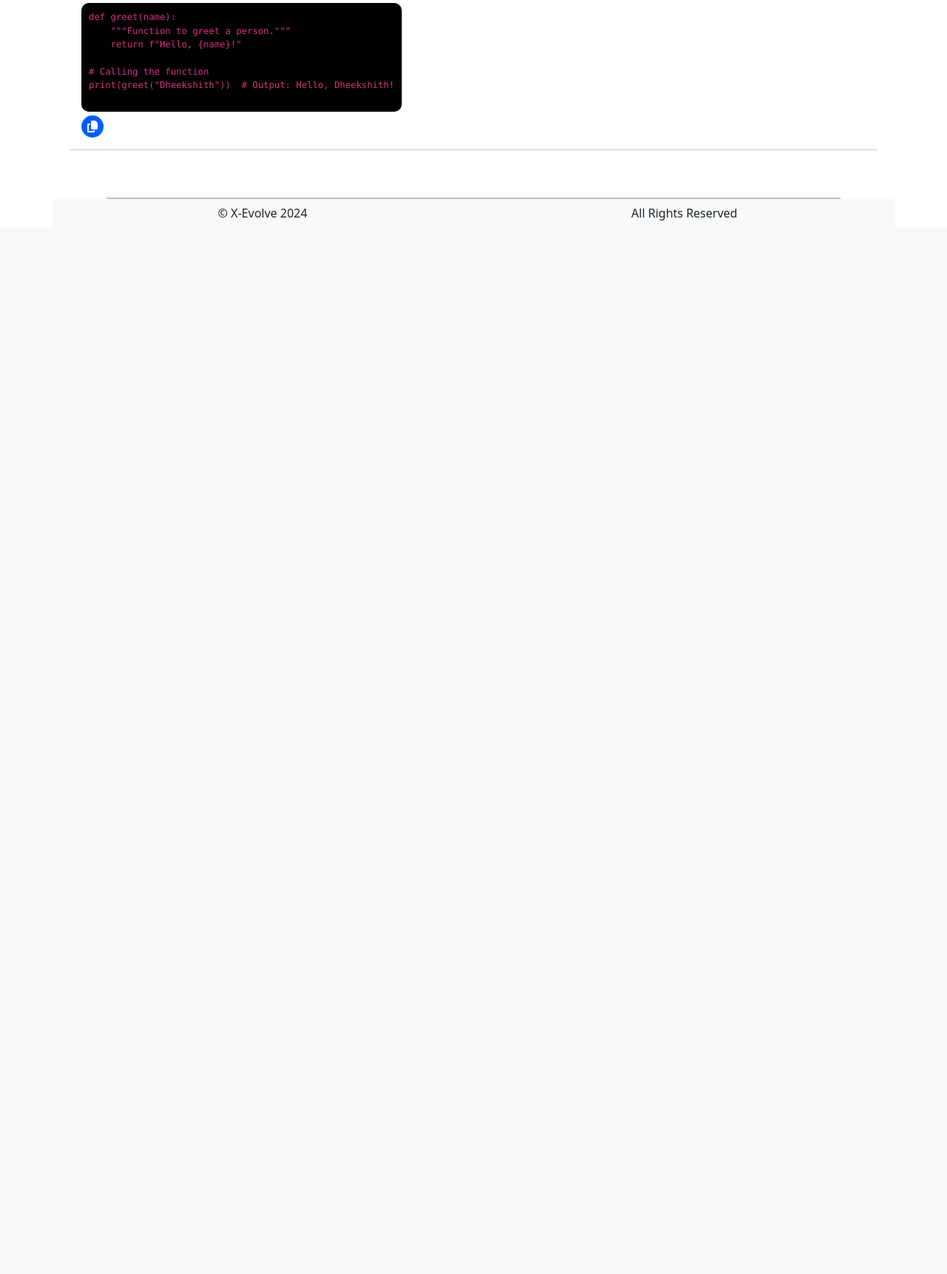
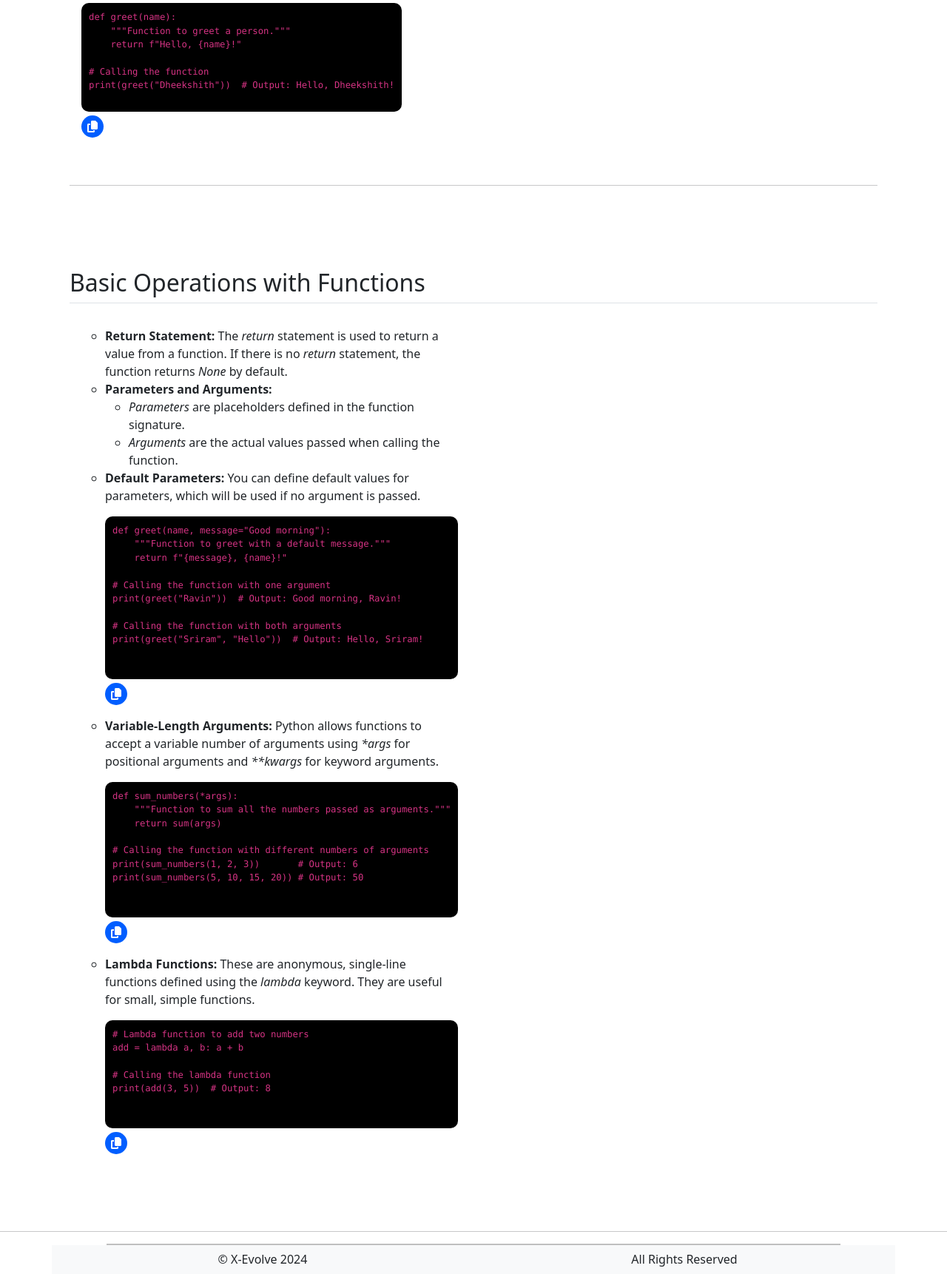
Before and after one commit to X-Evolve/Python_Hunt, a Django app: template producthunt_pro/products/templates/products/functions.html in a window 1280 px wide. Shown: the part 847-2569 px from the top of the page at 74% size. Before the commit the page ends 1145 px from the top, so only its background shows below. Run offline with Django 3.2, Linux system fonts and the light colour scheme; the template is opened without the code that fills it, so the values that code supplies are empty; some libraries are stand-ins or nearby versions.

Commit message:
Update Functions Page

```diff
--- a/producthunt_pro/products/templates/products/functions.html
+++ b/producthunt_pro/products/templates/products/functions.html
@@ -15,7 +15,7 @@
 </div>
 
 
-<!-- TYPES  -->
+<!-- working  -->
 <div class="container px-4 py-5" id="hanging-icons">
   <h2 class="pb-2 border-bottom"> Working with Functions </h2>
   <br>
@@ -50,8 +50,102 @@ print(greet("Dheekshith"))  # Output: Hello, Dheekshith!</pre>
       </div>
     </div>
 </div>
+<br></br>
 <hr>
   <!--! Font Awesome Free 6.4.2 by @fontawesome - https://fontawesome.com License - https://fontawesome.com/license (Commercial License) Copyright 2023 Fonticons, Inc. -->
 </div>
+<!-- operations -->
+<div class="container px-4 py-5" id="hanging-icons">
+  <h2 class="pb-2 border-bottom"> Basic Operations with Functions </h2>
+  <br>
+  <div class="row g-4 row-cols-1 row-cols-lg-3">
+    <div class="col d-flex align-items-start">
+      <div class="icon-square text-body-emphasis bg-body-secondary d-inline-flex align-items-center justify-content-center fs-4 flex-shrink-0 me-3">
+      </div>
+      <div>
+        <ul style="list-style-type: circle; text-align: left;">
+          <li> <b>Return Statement:</b> The <em>return</em> statement is used to return a value from a function. If there is no <em>return</em> statement, the function returns <em>None</em> by default.</li>
+          <li> <b>Parameters and Arguments:</b> <ul>
+            <li><em>Parameters</em> are placeholders defined in the function signature.</li>
+            <li><em>Arguments</em> are the actual values passed when calling the function.
+            </li>
+          </ul></li>
+          <li><b>Default Parameters:</b> You can define default values for parameters, which will be used if no argument is passed.</li>
+          <p>
+            <div class="code-container">
+              <div class="code-block" style="background-color: black; color: white;padding: 10px; border-radius: 10px;">
+                <code>
+                <pre>
+def greet(name, message="Good morning"):
+    """Function to greet with a default message."""
+    return f"{message}, {name}!"
+
+# Calling the function with one argument
+print(greet("Ravin"))  # Output: Good morning, Ravin!
+
+# Calling the function with both arguments
+print(greet("Sriram", "Hello"))  # Output: Hello, Sriram!
+                </pre>
+                </code>
+              </div>
+              <button onclick="copyToClipboard(this)" class="copy-button" style="background-color: #005eff; color: white; border: none; width: 30px; height: 30px; border-radius: 50%; display: flex; justify-content: center; align-items: center; cursor: pointer; margin-top: 5px;" onmouseover="this.style.backgroundColor='#003db3'" onmouseout="this.style.backgroundColor='#005eff'">
+                <svg xmlns="http://www.w3.org/2000/svg" fill="white" width="16" height="16" viewBox="0 0 448 512">
+                    <path d="M208 0H332.1c12.7 0 24.9 5.1 33.9 14.1l67.9 67.9c9 9 14.1 21.2 14.1 33.9V336c0 26.5-21.5 48-48 48H208c-26.5 0-48-21.5-48-48V48c0-26.5 21.5-48 48-48zM48 128h80v64H64V448H256V416h64v48c0 26.5-21.5 48-48 48H48c-26.5 0-48-21.5-48-48V176c0-26.5 21.5-48 48-48z"/>
+                </svg>
+            </button>
+          </div>
+        </p>
+        <li><b>Variable-Length Arguments:</b> Python allows functions to accept a variable number of arguments using <em>*args</em> for positional arguments and <em>**kwargs</em> for keyword arguments.</li>
+        <p>
+          <div class="code-container">
+            <div class="code-block" style="background-color: black; color: white;padding: 10px; border-radius: 10px;">
+              <code>
+              <pre>
+def sum_numbers(*args):
+    """Function to sum all the numbers passed as arguments."""
+    return sum(args)
+
+# Calling the function with different numbers of arguments
+print(sum_numbers(1, 2, 3))       # Output: 6
+print(sum_numbers(5, 10, 15, 20)) # Output: 50
+              </pre>
+              </code>
+            </div>
+            <button onclick="copyToClipboard(this)" class="copy-button" style="background-color: #005eff; color: white; border: none; width: 30px; height: 30px; border-radius: 50%; display: flex; justify-content: center; align-items: center; cursor: pointer; margin-top: 5px;" onmouseover="this.style.backgroundColor='#003db3'" onmouseout="this.style.backgroundColor='#005eff'">
+              <svg xmlns="http://www.w3.org/2000/svg" fill="white" width="16" height="16" viewBox="0 0 448 512">
+                  <path d="M208 0H332.1c12.7 0 24.9 5.1 33.9 14.1l67.9 67.9c9 9 14.1 21.2 14.1 33.9V336c0 26.5-21.5 48-48 48H208c-26.5 0-48-21.5-48-48V48c0-26.5 21.5-48 48-48zM48 128h80v64H64V448H256V416h64v48c0 26.5-21.5 48-48 48H48c-26.5 0-48-21.5-48-48V176c0-26.5 21.5-48 48-48z"/>
+              </svg>
+          </button>
+        </div>
+      </p>
+      <li><b>Lambda Functions:</b> These are anonymous, single-line functions defined using the <em>lambda</em> keyword. They are useful for small, simple functions.</li>
+      <p>
+        <div class="code-container">
+          <div class="code-block" style="background-color: black; color: white;padding: 10px; border-radius: 10px;">
+            <code>
+            <pre>
+# Lambda function to add two numbers
+add = lambda a, b: a + b
+
+# Calling the lambda function
+print(add(3, 5))  # Output: 8
+            </pre>
+            </code>
+          </div>
+          <button onclick="copyToClipboard(this)" class="copy-button" style="background-color: #005eff; color: white; border: none; width: 30px; height: 30px; border-radius: 50%; display: flex; justify-content: center; align-items: center; cursor: pointer; margin-top: 5px;" onmouseover="this.style.backgroundColor='#003db3'" onmouseout="this.style.backgroundColor='#005eff'">
+            <svg xmlns="http://www.w3.org/2000/svg" fill="white" width="16" height="16" viewBox="0 0 448 512">
+                <path d="M208 0H332.1c12.7 0 24.9 5.1 33.9 14.1l67.9 67.9c9 9 14.1 21.2 14.1 33.9V336c0 26.5-21.5 48-48 48H208c-26.5 0-48-21.5-48-48V48c0-26.5 21.5-48 48-48zM48 128h80v64H64V448H256V416h64v48c0 26.5-21.5 48-48 48H48c-26.5 0-48-21.5-48-48V176c0-26.5 21.5-48 48-48z"/>
+            </svg>
+        </button>
+      </div>
+    </p>
+    </ul>
+
+        <br>
+      </div>
+    </div>
+  </div>
+</div>
+<hr>
 
 {% endblock %}
```
